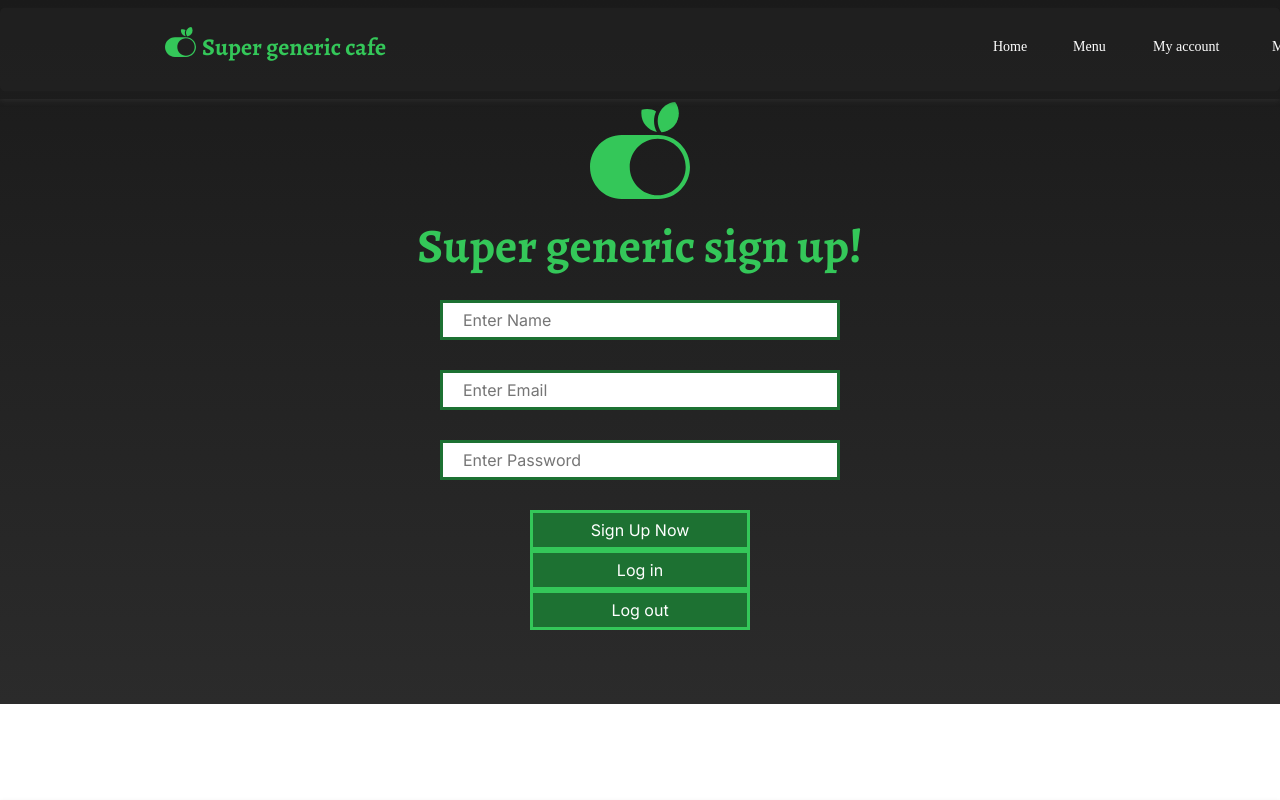
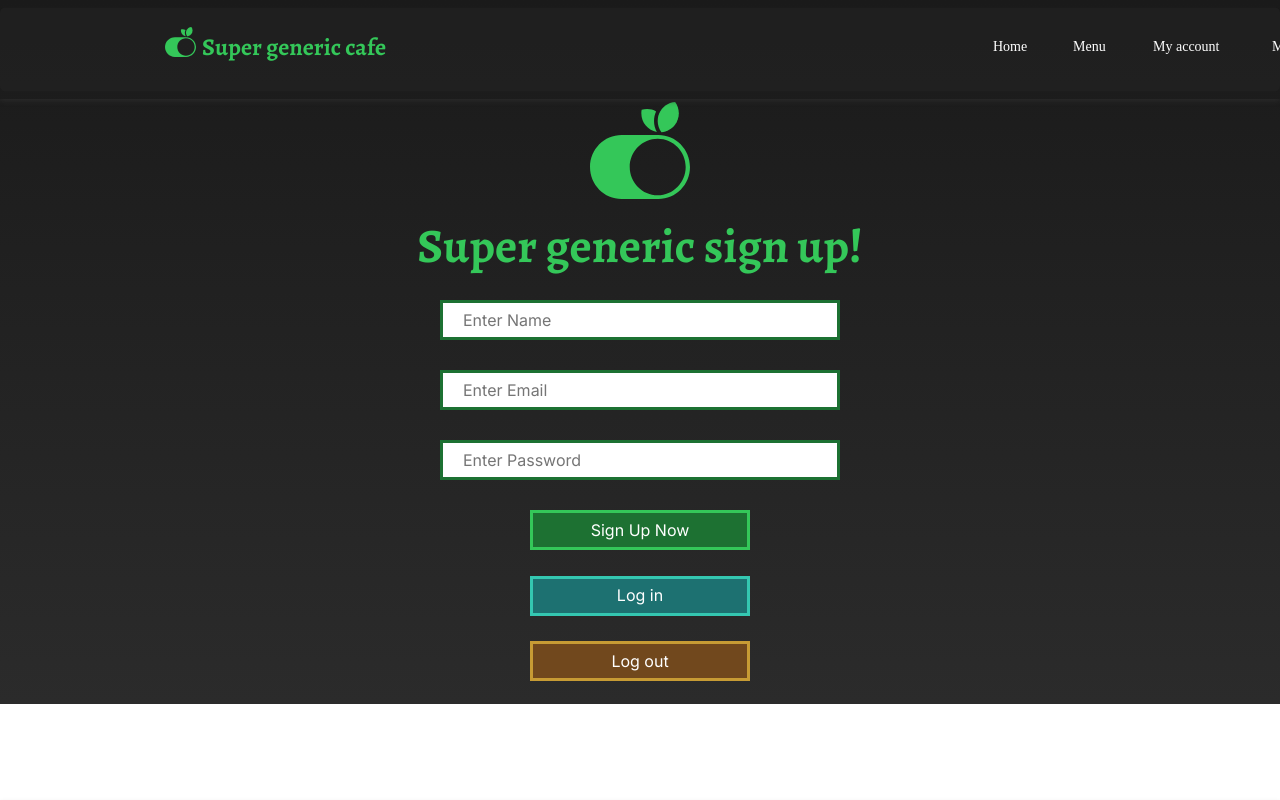
Before and after one commit to MatthewHummel/CSI3370_Project, a Vue app: page /signup in a window 1280 px wide. Shown: the top 800 px of the page. Built offline with nearby package versions, Linux system fonts and the light colour scheme; a web font is replaced by a local one; what @lottiefiles/vue-lottie-player would draw is missing.

Commit message:
Updated buttons to be different from each other

```diff
--- a/src/views/SignUp.vue
+++ b/src/views/SignUp.vue
@@ -12,10 +12,14 @@
         <input type="text" placeholder="Enter Email" />
         <input type="password" placeholder="Enter Password" />
         <button>Sign Up Now</button>
-        <button>Log in</button>
-        <button>Log out</button>
     </div>
 
+    <div class="login">
+      <button>Log in</button>
+    </div>
+    <div class="logout">
+      <button>Log out</button>
+    </div>
 
 
 
@@ -138,6 +142,36 @@ export default {
     width: 100px;
     margin: auto;
     padding-top: 8vw;
+}
+
+.login {
+  padding-top: 2vw;
+}
+
+.login button {
+  width: 220px;
+  height: 40px;
+  border: 3px solid rgb(52, 199, 177);
+  background-color: rgb(29, 113, 113);
+  color: white;
+  cursor: pointer;
+  margin: 0 auto;
+  display: block;
+}
+
+.logout {
+  padding-top: 2vw;
+}
+
+.logout button {
+  width: 220px;
+  height: 40px;
+  border: 3px solid rgb(199, 155, 52);
+  background-color: rgb(113, 72, 29);
+  color: white;
+  cursor: pointer;
+  margin: 0 auto;
+  display: block;
 }
 
 .register {
```
